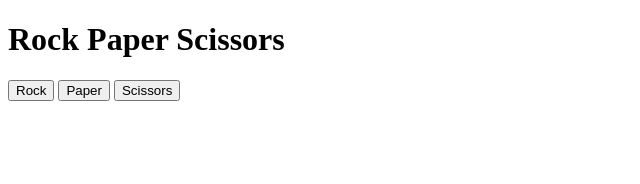
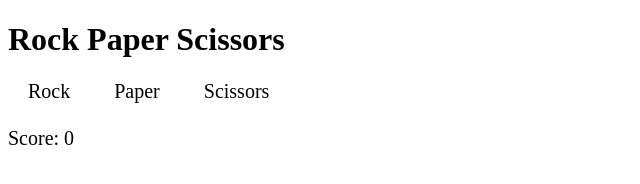
Before and after one commit to Azer-khadhraoui/rock-paper-Scissors, a plain HTML site: page index.html in a window 1280 px wide. Shown: the whole page, without its empty margins (0-640 px from the left). Drawn offline with Linux system fonts and the light colour scheme.

Commit message:
Implement game logic and UI enhancements for Rock Paper Scissors

```diff
--- /dev/null
+++ b/game.js
@@ -0,0 +1,24 @@
+let score = 0;
+
+function playGame(userChoice) {
+    const choices = ['rock', 'paper', 'scissors'];
+    const computerChoice = choices[Math.floor(Math.random() * choices.length)];
+
+    function determineWinner(userChoice, computerChoice) {
+        if (userChoice === computerChoice) {
+            return "It's a tie!";
+        } else if ((userChoice === 'rock' && computerChoice === 'scissors') ||
+                   (userChoice === 'scissors' && computerChoice === 'paper') ||
+                   (userChoice === 'paper' && computerChoice === 'rock')) {
+            score++;
+            return "You win!";
+        } else {
+            score--;
+            return "You lose!";
+        }
+    }
+
+    const result = determineWinner(userChoice, computerChoice);
+    document.getElementById('result').innerText = `You chose: ${userChoice}, Computer chose: ${computerChoice}. ${result}`;
+    document.getElementById('score').innerText = `Score: ${score}`;
+}
--- a/index.html
+++ b/index.html
@@ -4,22 +4,33 @@
     <meta charset="UTF-8">
     <meta name="viewport" content="width=device-width, initial-scale=1.0">
     <title>Rock Paper Scissors</title>
+    <style>
+        .choice {
+            font-size: 20px;
+            margin: 10px;
+            padding: 10px;
+            cursor: pointer;
+        }
+        .result {
+            font-size: 24px;
+            margin-top: 20px;
+        }
+        .score {
+            font-size: 20px;
+            margin-top: 10px;
+        }
+    </style>
 </head>
 <body>
     <h1>Rock Paper Scissors</h1>
-    <button onclick="playGame('rock')">Rock</button>
-    <button onclick="playGame('paper')">Paper</button>
-    <button onclick="playGame('scissors')">Scissors</button>
-    <p id="result"></p>
+    <div>
+        <span class="choice" onclick="playGame('rock')">Rock</span>
+        <span class="choice" onclick="playGame('paper')">Paper</span>
+        <span class="choice" onclick="playGame('scissors')">Scissors</span>
+    </div>
+    <p id="result" class="result"></p>
+    <p id="score" class="score">Score: 0</p>
 
-    <script>
-        function playGame(userChoice) {
-            fetch('game.php?choice=' + userChoice)
-                .then(response => response.json())
-                .then(data => {
-                    document.getElementById('result').innerText = `You chose: ${data.userChoice}, Computer chose: ${data.computerChoice}. ${data.result}`;
-                });
-        }
-    </script>
+    <script src="game.js"></script>
 </body>
 </html>
```
Also changed, not shown: 1 other file.
